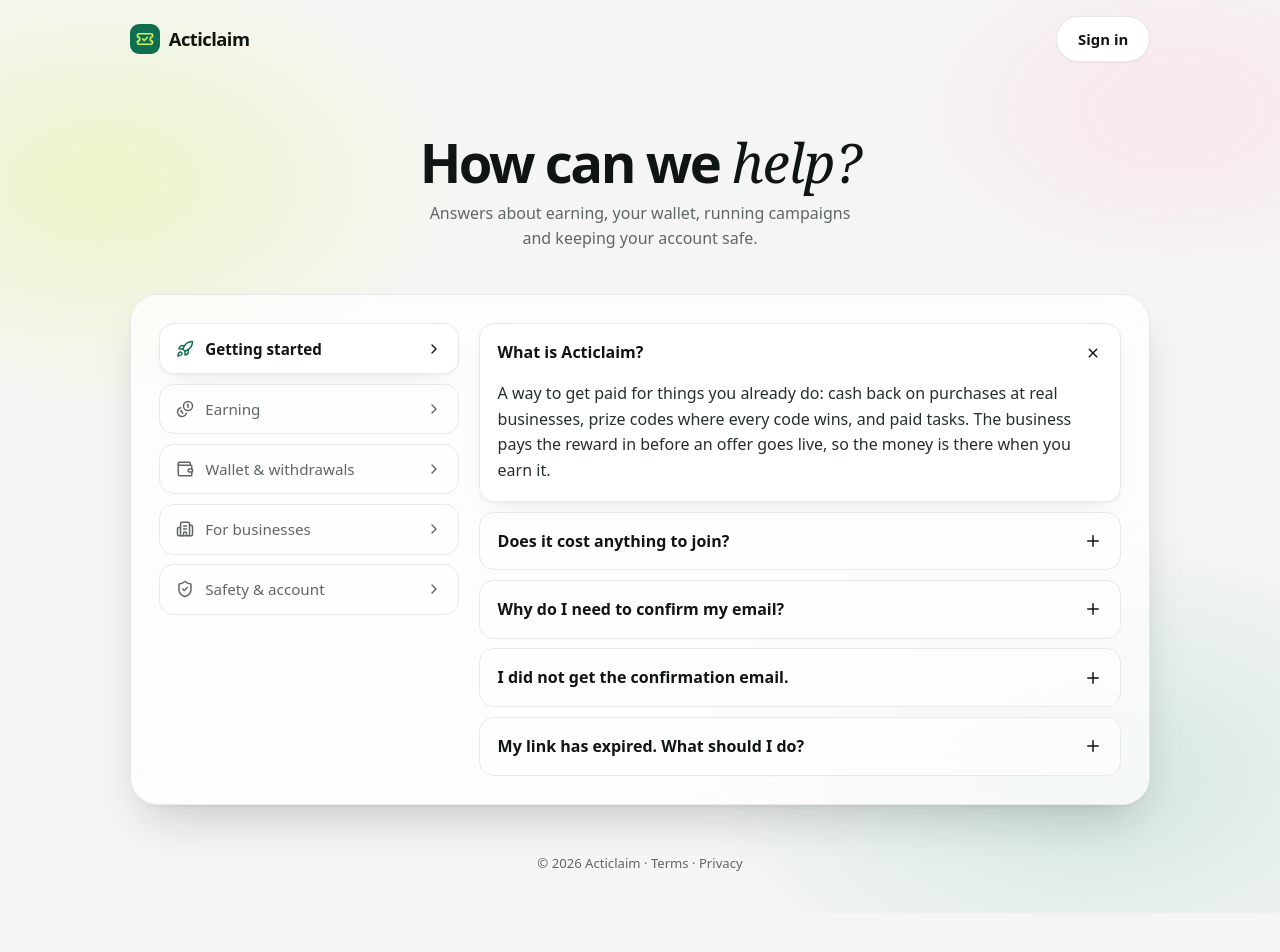
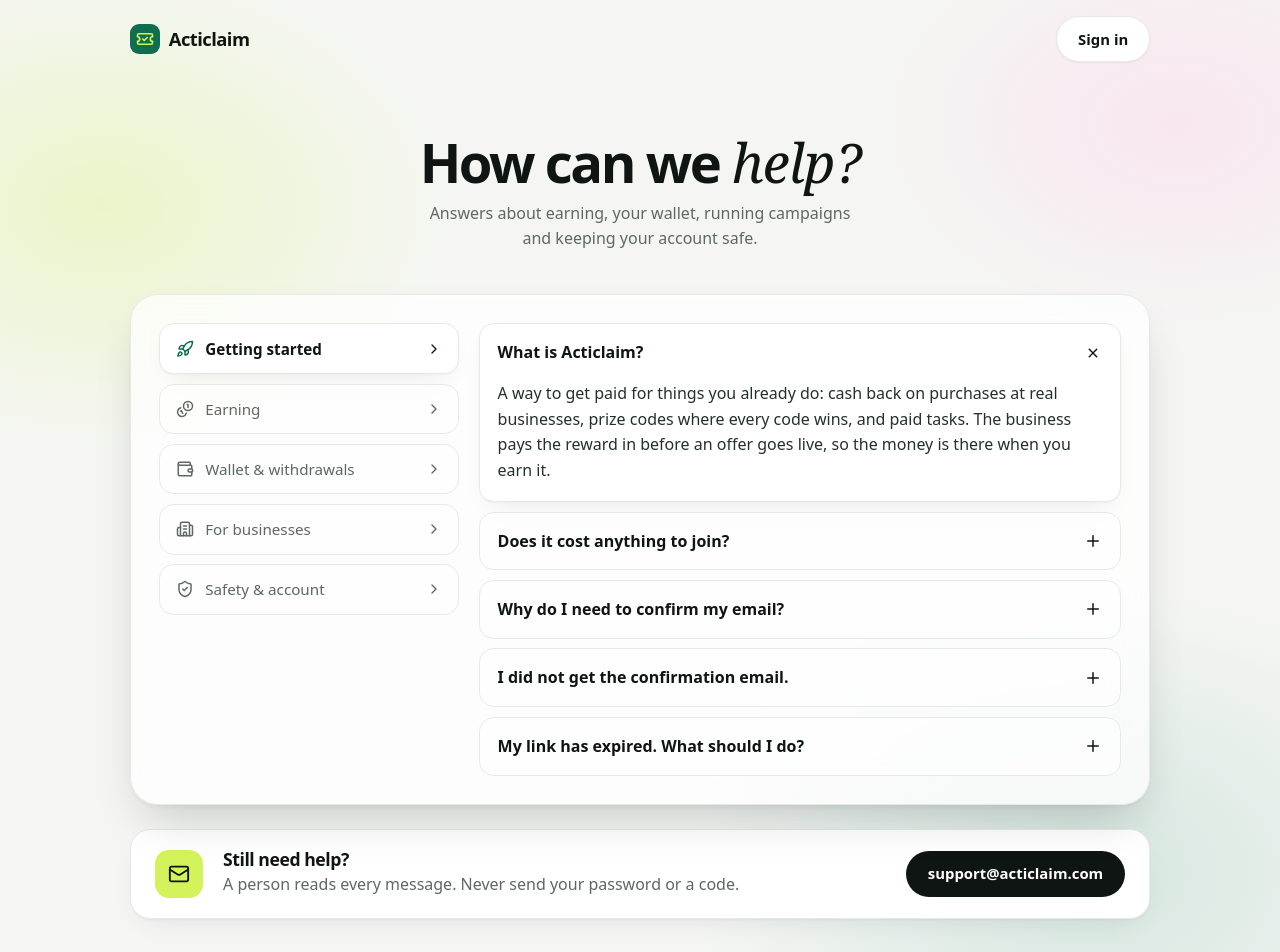
Before and after one commit to ezekiel37/Pointrush, a Next.js app in the folder apps/web/: page /help in a window 1280 px wide. Shown: the top 952 px of the page. Before the commit the page ends 913 px from the top, so only its background shows below. Built offline with nearby package versions, Linux system fonts and the light colour scheme.

Commit message:
Contact us: support@acticlaim.com on the help page, landing footer, terms and privacy
- Help page ends with a 'Still need help?' box that opens an email.
- Landing footer adds 'Contact us'.
- Terms and privacy name the support address for questions and data
  requests.

```diff
--- a/apps/web/src/app/globals.css
+++ b/apps/web/src/app/globals.css
@@ -2900,6 +2900,43 @@
   .help-answer-links .text-link {
     padding: 0.25rem 0;
   }
+  .help-contact {
+    display: grid;
+    grid-template-columns: auto 1fr auto;
+    align-items: center;
+    gap: 1rem 1.25rem;
+    margin-top: 1.5rem;
+    padding: 1.25rem 1.5rem;
+    border-radius: 1.25rem;
+    background: var(--color-surface);
+    border: 1px solid var(--color-line);
+    box-shadow: var(--shadow-card);
+  }
+  .help-contact h2 {
+    margin: 0 0 0.2rem;
+    font-size: 1.1rem;
+  }
+  .help-contact p {
+    margin: 0;
+    color: var(--color-muted);
+  }
+  .help-contact-icon {
+    display: grid;
+    place-items: center;
+    width: 48px;
+    height: 48px;
+    border-radius: 14px;
+    background: var(--color-lime);
+    color: var(--color-on-lime);
+  }
+  @media (max-width: 640px) {
+    .help-contact {
+      grid-template-columns: auto 1fr;
+    }
+    .help-contact .button {
+      grid-column: 1 / -1;
+    }
+  }
   .help-footer {
     padding: 0 1rem 2.5rem;
     text-align: center;
--- a/apps/web/src/app/help/page.tsx
+++ b/apps/web/src/app/help/page.tsx
@@ -1,4 +1,5 @@
 import Link from 'next/link';
+import { Mail } from 'lucide-react';
 import { Brand } from '@/components/auth/auth-frame';
 import { HelpCenter } from '@/components/help/help-center';
 export const metadata = {
@@ -27,6 +28,23 @@
           </p>
         </div>
         <HelpCenter />
+        <section className="help-contact" aria-labelledby="contact-heading">
+          <span className="help-contact-icon" aria-hidden>
+            <Mail size={22} />
+          </span>
+          <div>
+            <h2 id="contact-heading">Still need help?</h2>
+            <p>
+              A person reads every message. Never send your password or a code.
+            </p>
+          </div>
+          <a
+            className="button button-primary"
+            href="mailto:support@acticlaim.com"
+          >
+            support@acticlaim.com
+          </a>
+        </section>
       </main>
       <footer className="help-footer">
         © {new Date().getFullYear()} Acticlaim ·{' '}
--- a/apps/web/src/app/page.tsx
+++ b/apps/web/src/app/page.tsx
@@ -539,6 +539,7 @@
             <a href="#earn">How you earn</a>
             <a href="#businesses">For businesses</a>
             <Link href="/help">Help</Link>
+            <a href="mailto:support@acticlaim.com">Contact us</a>
           </nav>
           <nav aria-label="Legal">
             <p className="lp-footer-head">Legal</p>
--- a/apps/web/src/app/privacy/page.tsx
+++ b/apps/web/src/app/privacy/page.tsx
@@ -109,8 +109,9 @@
       <h2>Changes and contact</h2>
       <p>
         We will post changes here and tell you about important ones. To use your
-        rights or ask a question, see <Link href="/help">Help</Link>. Our terms
-        are in the <Link href="/terms">terms of service</Link>.
+        rights or ask a question, email{' '}
+        <a href="mailto:support@acticlaim.com">support@acticlaim.com</a>. Our
+        terms are in the <Link href="/terms">terms of service</Link>.
       </p>
     </main>
   );
--- a/apps/web/src/app/terms/page.tsx
+++ b/apps/web/src/app/terms/page.tsx
@@ -133,8 +133,10 @@
 
       <h2>13. Contact</h2>
       <p>
-        Questions or complaints: see <Link href="/help">Help</Link>. How we use
-        your data is in the <Link href="/privacy">privacy policy</Link>.
+        Questions or complaints: email{' '}
+        <a href="mailto:support@acticlaim.com">support@acticlaim.com</a> or see{' '}
+        <Link href="/help">Help</Link>. How we use your data is in the{' '}
+        <Link href="/privacy">privacy policy</Link>.
       </p>
     </main>
   );
```
